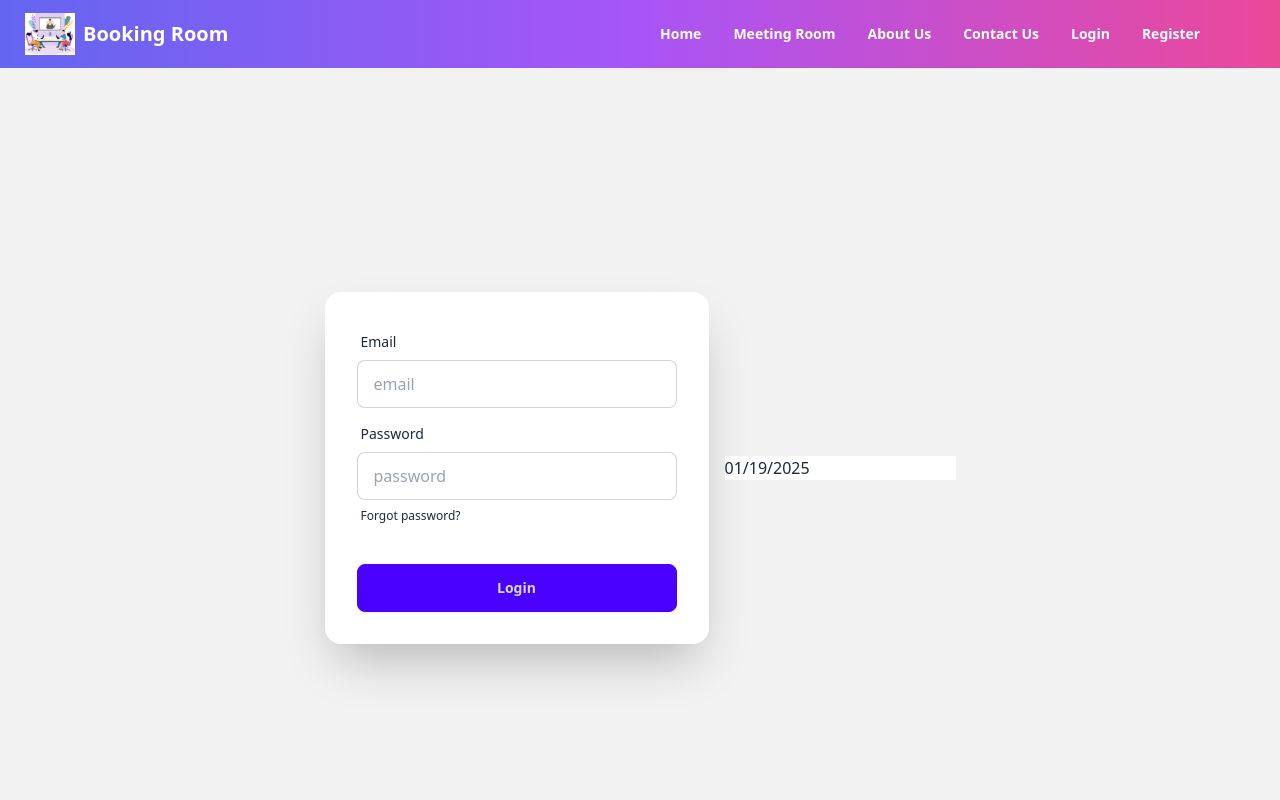
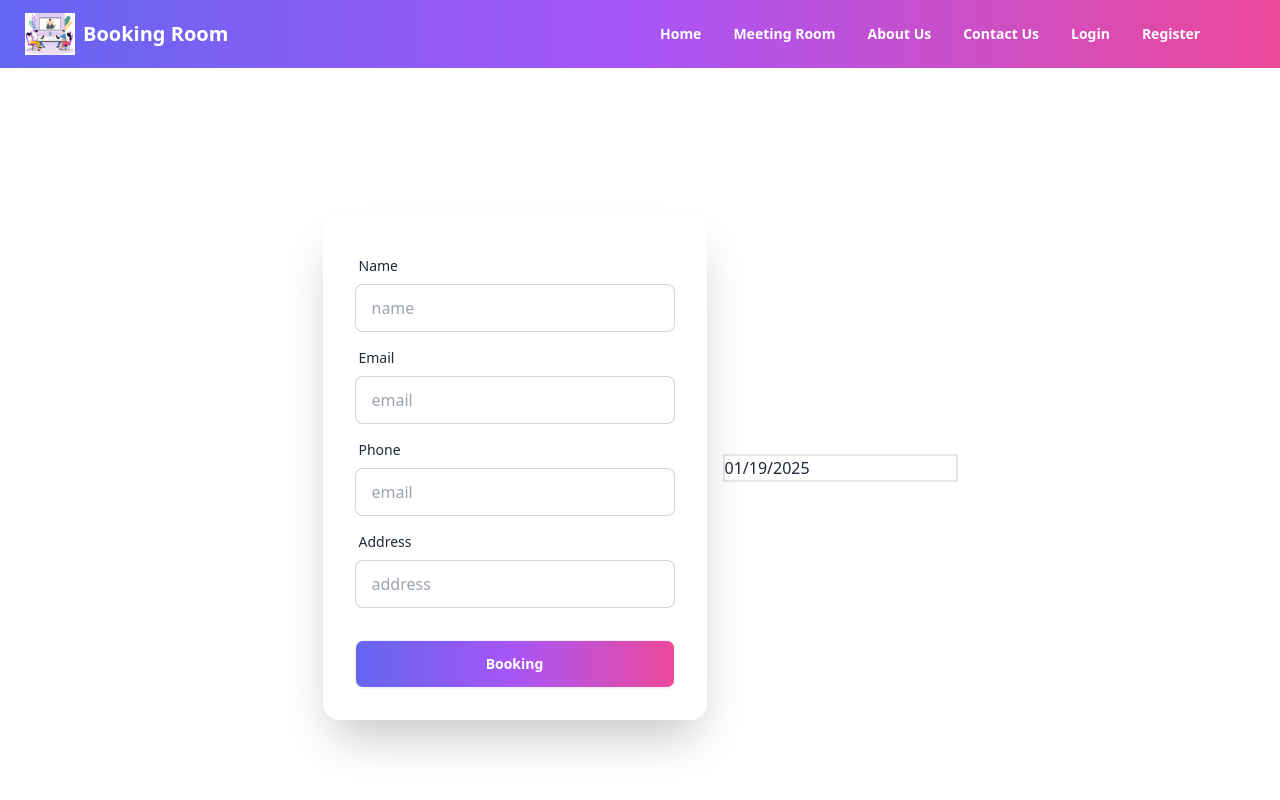
Before and after one commit to nobabsarkar/Level2-assignment5-client, a React (Vite) app: page /bookingPage in a window 1280 px wide. Shown: the top 800 px of the page. Built offline with nearby package versions, Linux system fonts and the light colour scheme; no server answers.

Commit message:
implement search

```diff
--- a/src/component/BookingPage.tsx
+++ b/src/component/BookingPage.tsx
@@ -2,20 +2,19 @@ import { useState } from "react";
 import DatePicker from "react-datepicker";
 
 import "react-datepicker/dist/react-datepicker.css";
-import { useSingleUserQuery } from "../redux/api/auth/authApi";
-import { useParams } from "react-router-dom";
+import { useCurrentUser } from "../redux/api/auth/authSlice";
+import { useAppSelector } from "../redux/hooks";
 
 const BookingPage = () => {
   const [startDate, setStartDate] = useState(new Date());
 
-  const { id } = useParams();
-  const { data } = useSingleUserQuery(id);
-  console.log(data);
+  const userData = useAppSelector(useCurrentUser);
+  console.log(userData);
 
   return (
-    <div className="hero bg-base-200 min-h-screen">
+    <div className="hero min-h-screen">
       <div className="hero-content flex-col lg:flex-row-reverse w-full">
-        <div className="text-center lg:text-left ">
+        <div className="text-center lg:text-left border-2">
           <DatePicker
             selected={startDate}
             onChange={(date) => setStartDate(date)}
@@ -25,10 +24,36 @@ const BookingPage = () => {
           <form className="card-body">
             <div className="form-control">
               <label className="label">
+                <span className="label-text">Name</span>
+              </label>
+              <input
+                type="email"
+                placeholder="name"
+                className="input input-bordered"
+                defaultValue={userData?.name}
+                readOnly
+                required
+              />
+            </div>
+            <div className="form-control">
+              <label className="label">
                 <span className="label-text">Email</span>
               </label>
               <input
                 type="email"
+                placeholder="email"
+                className="input input-bordered"
+                defaultValue={userData?.email}
+                readOnly
+                required
+              />
+            </div>
+            <div className="form-control">
+              <label className="label">
+                <span className="label-text">Phone</span>
+              </label>
+              <input
+                type="text"
                 placeholder="email"
                 className="input input-bordered"
                 required
@@ -36,22 +61,19 @@ const BookingPage = () => {
             </div>
             <div className="form-control">
               <label className="label">
-                <span className="label-text">Password</span>
+                <span className="label-text">Address</span>
               </label>
               <input
-                type="password"
-                placeholder="password"
+                type="text"
+                placeholder="address"
                 className="input input-bordered"
                 required
               />
-              <label className="label">
-                <a href="#" className="label-text-alt link link-hover">
-                  Forgot password?
-                </a>
-              </label>
             </div>
             <div className="form-control mt-6">
-              <button className="btn btn-primary">Login</button>
+              <button className="btn font-bold text-white bg-gradient-to-r from-indigo-500 via-purple-500 to-pink-500">
+                Booking
+              </button>
             </div>
           </form>
         </div>
--- a/src/component/MeetingRoom.tsx
+++ b/src/component/MeetingRoom.tsx
@@ -5,26 +5,16 @@ import MeetingRoomDetails from "./MeetingRoomDetails";
 import { FormEvent, useState } from "react";
 
 const Booking = () => {
-  // const [search, setSearch] = useState("");
-  // const { data } = useMeetingQuery({ name: search });
+  const [search, setSearch] = useState("");
+  const data = useMeetingQuery({ search });
 
-  // console.log(search);
-
-  // const handleSearch = (e: FormEvent) => {
-  //   e.preventDefault();
-  //   const input = (e.target as HTMLInputElement).value;
-  //   setSearch(input);
-  // };
-
-  const [search, setSearch] = useState("");
-
-  // Make the API call with search term
-  const data = useMeetingQuery({ name: search });
-
-  const handleSearchChange = (e: FormEvent) => {
+  const handleSearch = (e: FormEvent) => {
+    e.preventDefault();
     const input = (e.target as HTMLInputElement).value;
     setSearch(input);
   };
+
+  // const data = useMeetingQuery({});
 
   return (
     <div>
@@ -33,8 +23,7 @@ const Booking = () => {
           <input
             className="input input-bordered join-item"
             placeholder="Search"
-            value={search}
-            onChange={handleSearchChange}
+            onChange={handleSearch}
           />
         </div>
 
--- a/src/component/Navbar.tsx
+++ b/src/component/Navbar.tsx
@@ -67,10 +67,10 @@ const Navbar = () => {
                   tabIndex={0}
                   className="menu p-3 text-black menu-sm dropdown-content bg-base-100 rounded-box z-[1] mt-3 w-52 p-2 shadow"
                 >
-                  <li>
+                  <li className="btn">
                     <a>My Bookings</a>
                   </li>
-                  <li>
+                  <li className="btn mt-3">
                     <a onClick={handleLogOut}>LotOut</a>
                   </li>
                 </ul>
--- a/src/pages/Register.tsx
+++ b/src/pages/Register.tsx
@@ -26,8 +26,8 @@ const Register = () => {
     const user = await signUp({ name, email, password, phone, address });
 
     if (await user.data.success) {
-      toast.success(user.data.message);
-      navigate("/");
+      toast.success("Please Logn Now");
+      navigate("/login");
     }
   };
 
--- a/src/redux/api/auth/authApi.ts
+++ b/src/redux/api/auth/authApi.ts
@@ -18,9 +18,8 @@ const authApi = baseApi.injectEndpoints({
     }),
     meeting: builder.query({
       query: (params) => {
-        const queryString = params?.name ? `?name=${params.name}` : "";
         return {
-          url: `/bookings/${queryString}`,
+          url: `/bookings?search=${params.search}`,
           method: "GET",
         };
       },
@@ -31,12 +30,7 @@ const authApi = baseApi.injectEndpoints({
         method: "GET",
       }),
     }),
-    singleUser: builder.query({
-      query: (id) => ({
-        url: `/auth/${id}`,
-        method: "GET",
-      }),
-    }),
+
     // meeting: builder.query({
     //   query: () => ({
     //     url: "/bookings",
@@ -51,5 +45,4 @@ export const {
   useLoginMutation,
   useMeetingQuery,
   useSingleMeetingQuery,
-  useSingleUserQuery,
 } = authApi;
```
